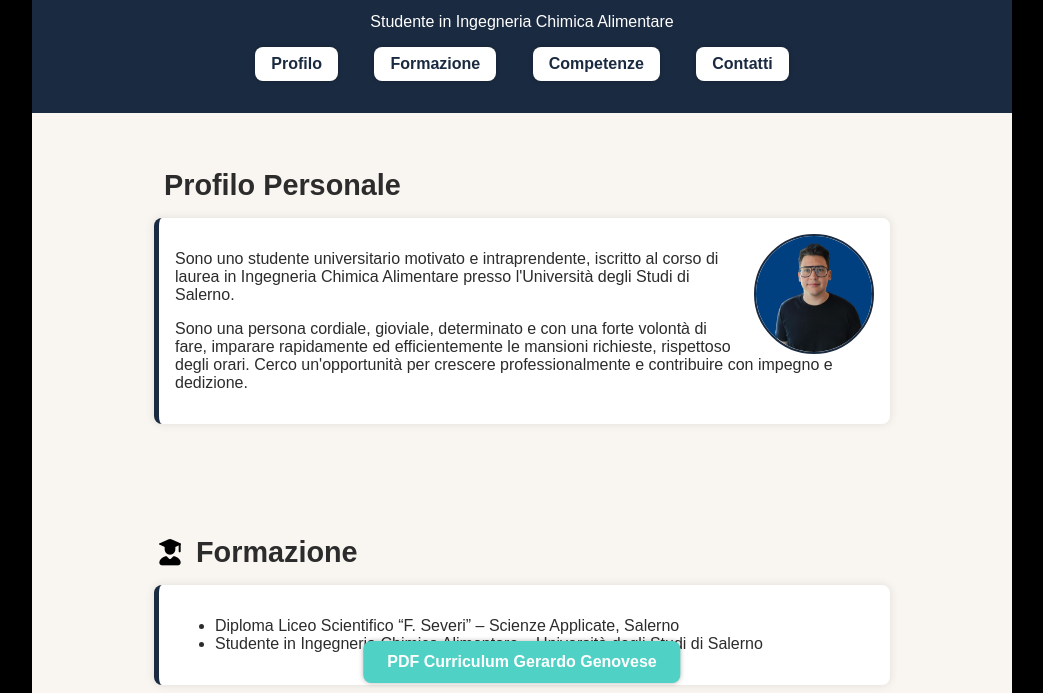
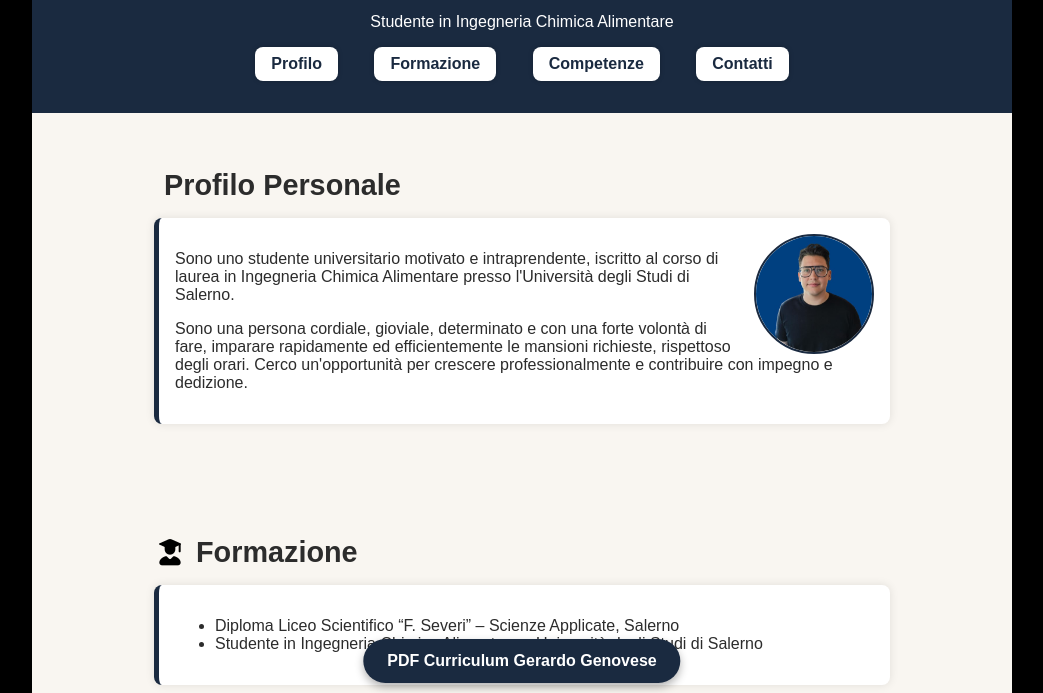
Before and after one commit to gerardogenovese/profilo.io, a plain HTML site: page index.html in a window 1280 px wide. Both pictures are taken after a click on the link "PDF Curriculum Gerardo Genovese". Shown: the part 107-800 px from the top of the page, without its empty margins (118-1161 px from the left). Drawn offline with Linux system fonts and the light colour scheme; no server answers.

Commit message:
Update index.html

```diff
--- a/index.html
+++ b/index.html
@@ -15,6 +15,7 @@
       font-family: 'Arial', sans-serif;
       background: #f9f6f1;
       color: #2c2c2c;
+      padding-bottom: 60px; /* spazio per bottone fisso */
     }
 
     .banner-laterale {
@@ -151,21 +152,27 @@
       margin-right: 150px;
     }
 
-    /* Bottone download fisso in basso */
+    /* Bottone fisso in basso */
     #downloadBtn {
       position: fixed;
       bottom: 10px;
       left: 50%;
       transform: translateX(-50%);
-      background-color: #4fd1c5;
-      color: white;
-      padding: 12px 24px;
-      border-radius: 8px;
+      background-color: #1a2a40;
+      color: #fff;
+      padding: 0.8rem 1.5rem;
+      border-radius: 30px;
       font-weight: bold;
       text-decoration: none;
-      box-shadow: 0 0 5px rgba(0,0,0,0.3);
+      box-shadow: 0 4px 8px rgba(0,0,0,0.3);
       z-index: 1000;
       cursor: pointer;
+      transition: background-color 0.3s;
+    }
+
+    #downloadBtn:hover {
+      background-color: #4fd1c5;
+      color: #000;
     }
 
     @media (max-width: 768px) {
@@ -269,7 +276,7 @@
     <p> 2025 - Gerardo Genovese</p>
   </footer>
 
-  <!-- Bottone fisso per download PDF -->
+  <!-- Bottone download PDF -->
   <a href="#" id="downloadBtn">PDF Curriculum Gerardo Genovese</a>
 
   <!-- JS per animazioni on scroll -->
@@ -288,23 +295,18 @@
 
     sections.forEach(section => observer.observe(section));
 
-
-    // Script per forzare download PDF da Dropbox
+    // Download PDF tramite iframe nascosto
     document.getElementById('downloadBtn').addEventListener('click', function(e) {
       e.preventDefault();
+
       const url = 'https://www.dropbox.com/scl/fi/tg99jmyywbryiw6xj1yz6/Curriculum_GenoveseGerardo.pdf?rlkey=dyxtxs1398ekdnh6oml6pn24j&st=bgvud3h6&dl=1';
 
-      fetch(url)
-        .then(resp => resp.blob())
-        .then(blob => {
-          const link = document.createElement('a');
-          link.href = window.URL.createObjectURL(blob);
-          link.download = 'Curriculum_GenoveseGerardo.pdf';
-          document.body.appendChild(link);
-          link.click();
-          link.remove();
-        })
-        .catch(() => alert('Errore nel download del file.'));
+      const iframe = document.createElement('iframe');
+      iframe.style.display = 'none';
+      iframe.src = url;
+      document.body.appendChild(iframe);
+
+      setTimeout(() => document.body.removeChild(iframe), 5000);
     });
   </script>
 
```
